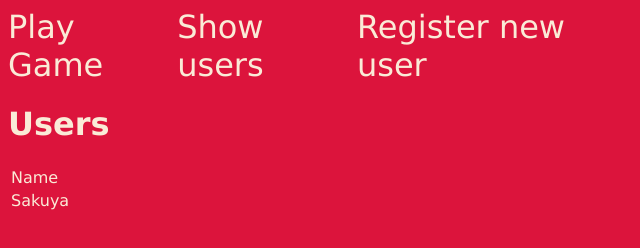
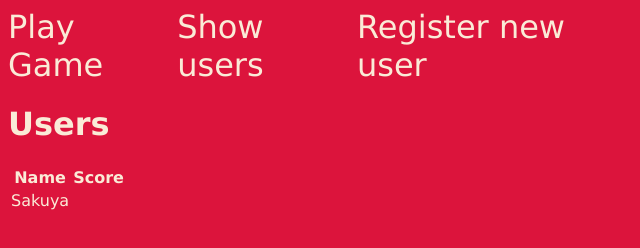
Before and after one commit to SakuyaYae/js_task_game, a plain HTML site: page display_user.html in a window 1280 px wide. Shown: the full height of the page, 0-640 px from the left. Drawn offline with Linux system fonts and the light colour scheme.

Commit message:
Update display_user.html
alterd the table

```diff
--- a/display_user.html
+++ b/display_user.html
@@ -20,10 +20,13 @@
     <h1>Users</h1>
     <table>
       <thead>
-        <td>Name</td>
+        <th>Name</th>
+        <th>Score</th>
       </thead>
       <tbody>
-        <td>Sakuya</td>
+        <tr>
+          <td>Sakuya</td>
+        </tr>
       </tbody>
     </table>
   </main>
```
